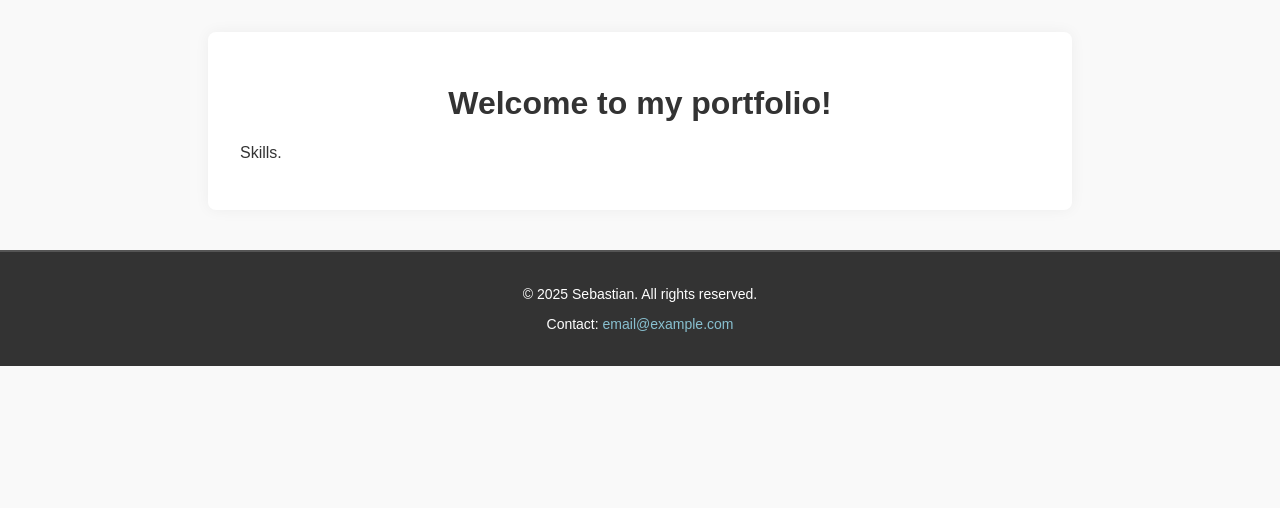
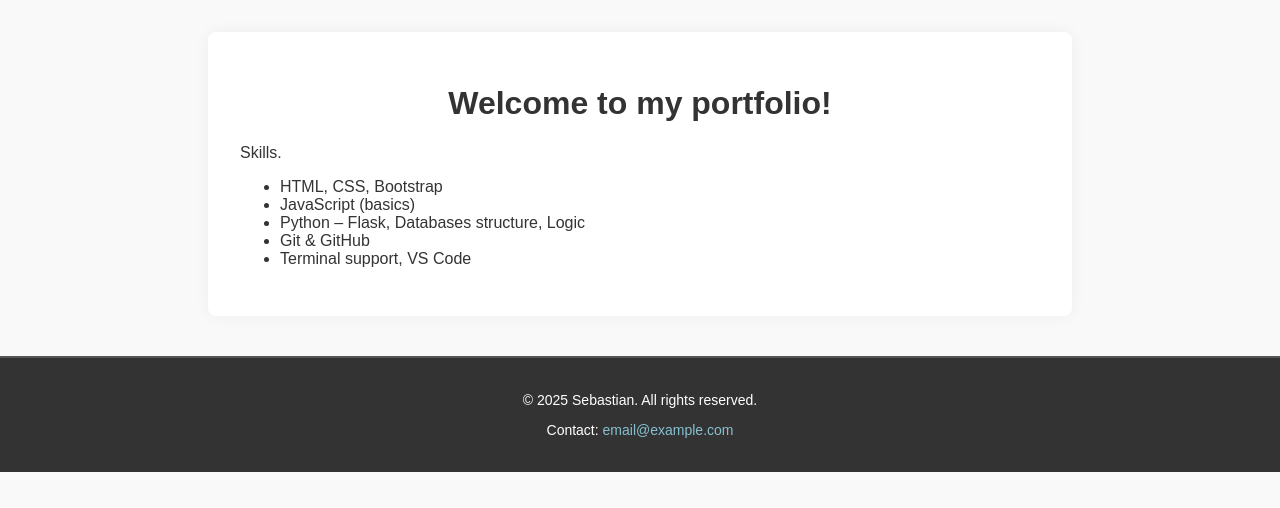
Before and after one commit to sebastian-elbacho/flask_assignment, a Flask app: page /skills in a window 1280 px wide. Shown: the part 50-558 px from the top of the page. Run offline with Flask 3, Linux system fonts and the light colour scheme.

Commit message:
the content added

```diff
--- a/templates/skills.html
+++ b/templates/skills.html
@@ -3,4 +3,11 @@
 {% block content %}
 <h1>Welcome to my portfolio!</h1>
 <p>Skills.</p>
+<ul>
+  <li>HTML, CSS, Bootstrap</li>
+  <li>JavaScript (basics)</li>
+  <li>Python – Flask, Databases structure, Logic</li>
+  <li>Git & GitHub</li>
+  <li>Terminal support, VS Code</li>
+</ul>
 {% endblock %}
```
